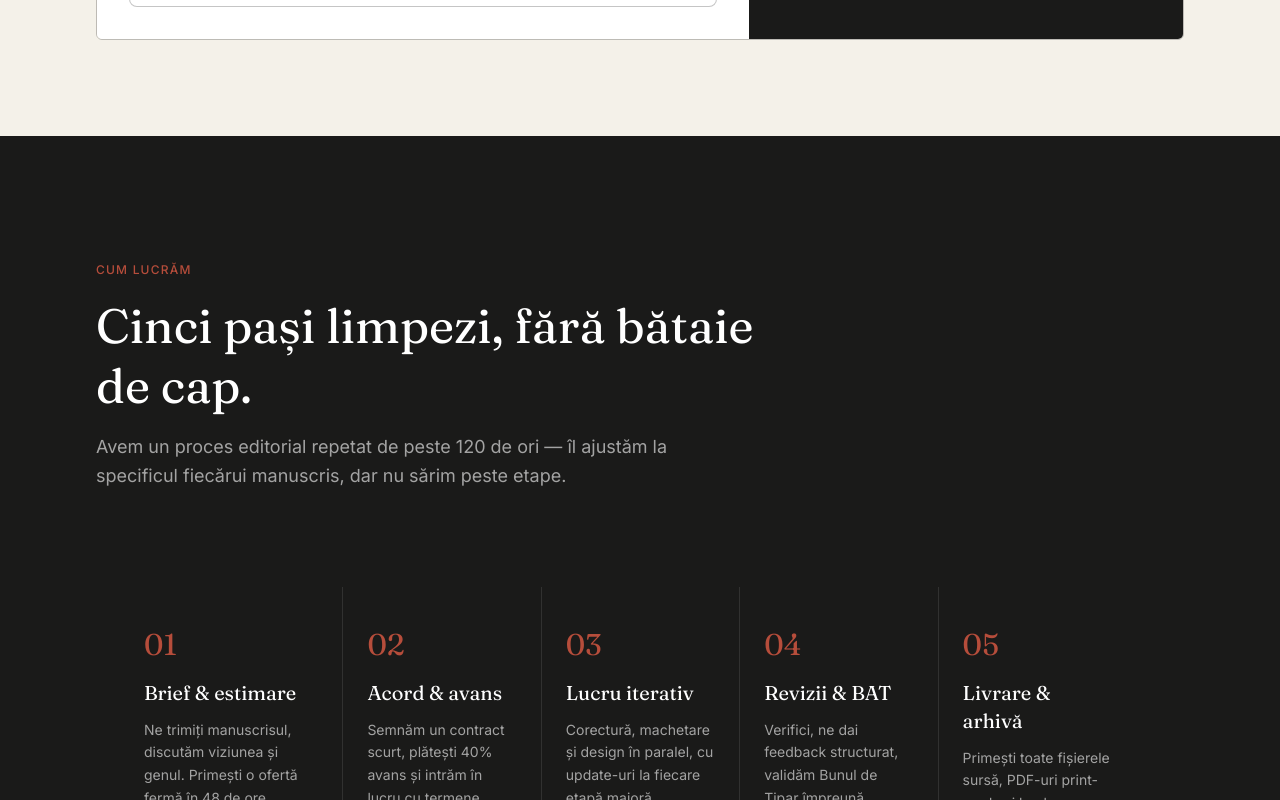
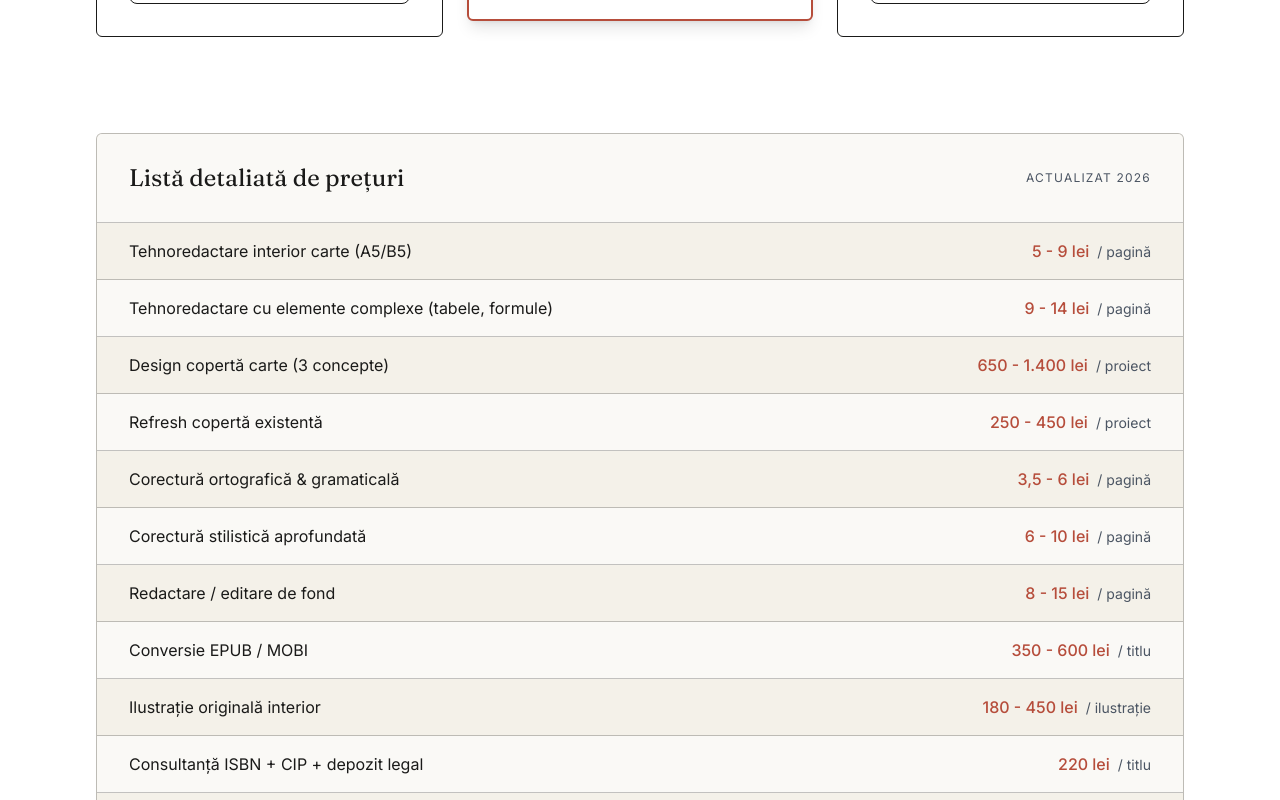
Before and after one commit to vladu224/tehnoredactare-website, a Next.js app: page / in a window 1280 px wide. Shown: the part 3240-4040 px from the top of the page. Built offline with nearby package versions, Linux system fonts and the light colour scheme.

Commit message:
Fix import paths for Pricing and PriceList components

```diff
--- a/app/page.tsx
+++ b/app/page.tsx
@@ -3,7 +3,8 @@
 import { Hero } from "@/components/Hero";
 
 import { Contact } from "@/components/Contact";
-import { Pricing } from "@/components/Pricing";
+import { Pricing } from "@/components/pricing/Pricing";
+import { PriceList } from "@/components/pricing/PriceList";
 import { Services } from "@/components/Services";
 import { Calculator } from "@/components/calculator/Calculator";
 import { Process } from "@/components/Process";
@@ -11,6 +12,7 @@ import { Testimonials } from "@/components/Testimonials";
 import { Faq } from "@/components/Faq";
 import { useState } from "react";
 import { Portofolio } from "@/components/Portofolio";
+
 
 export default function Home() {
   const [prefillMessage, setPrefillMessage] = useState<string | undefined>();
@@ -24,6 +26,7 @@ export default function Home() {
         <Hero />
         <Services />
         <Pricing />
+        <PriceList />
         <Calculator onRequestOffer={handleRequestOffer}/>
         <Process />
         <Portofolio />
```
